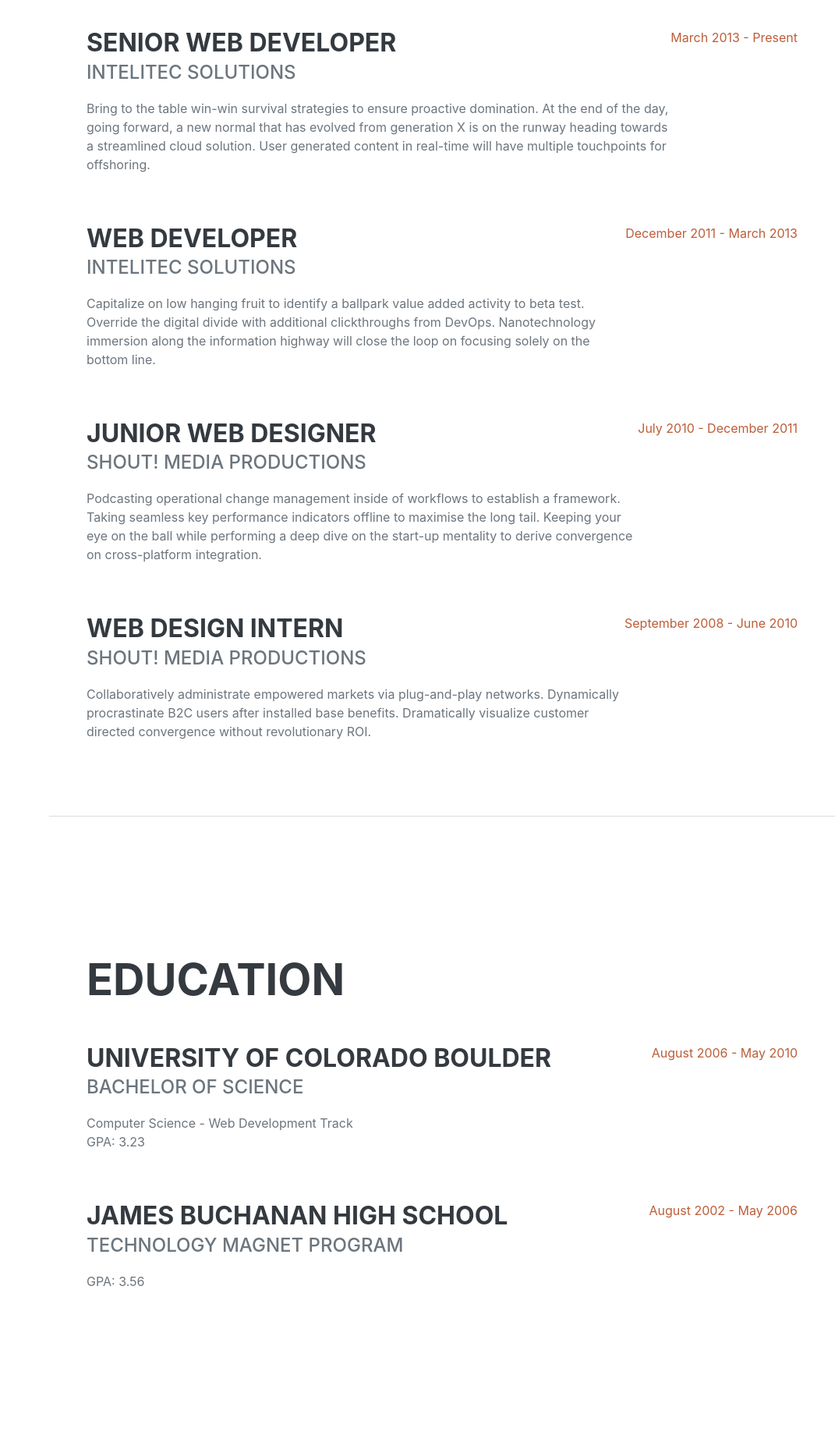
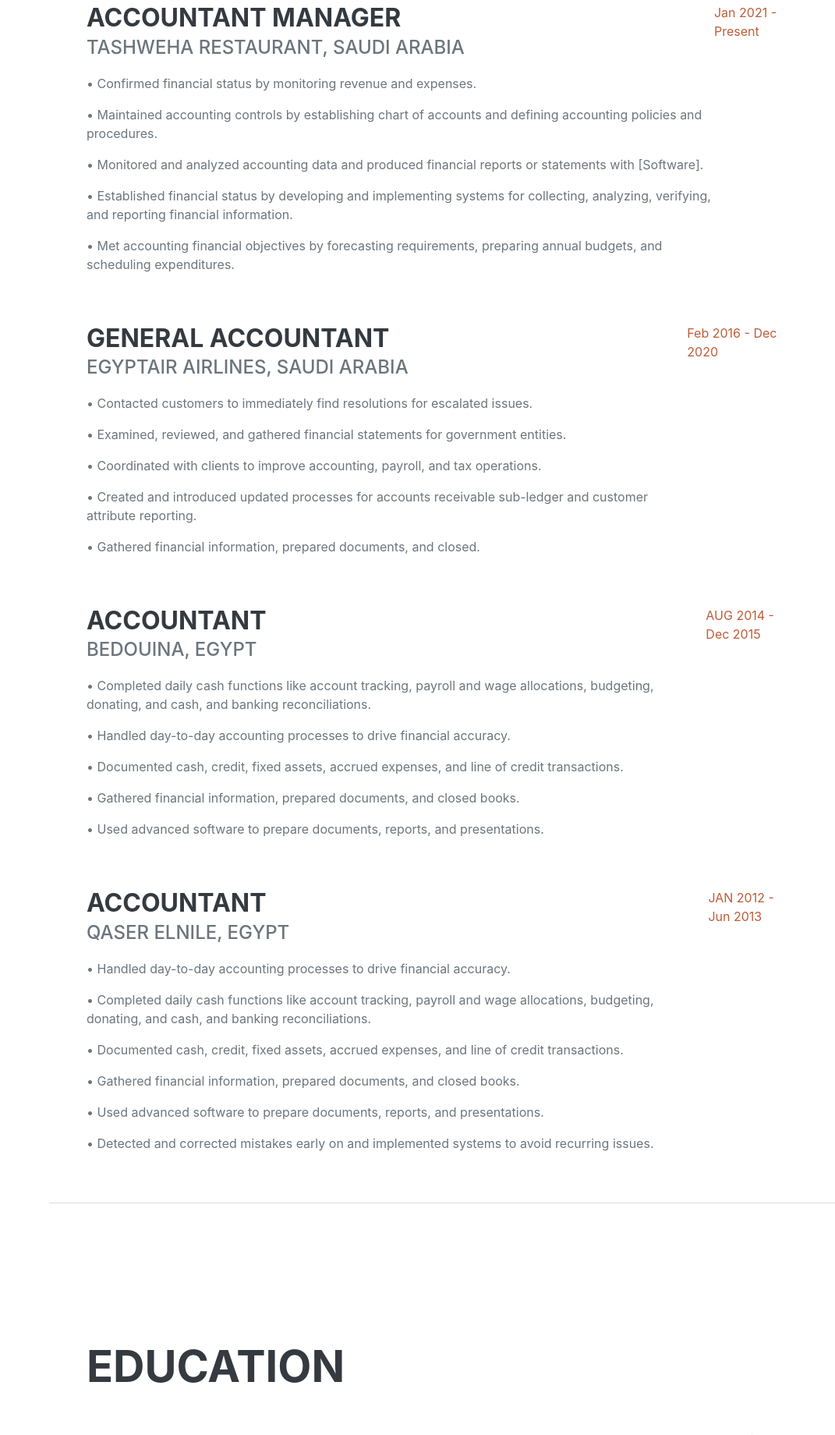
Before and after one commit to Ibrahim-Ali1/airline-cv, a plain HTML site: page index.html in a window 1280 px wide. Shown: the part 960-2800 px from the top of the page at 78% size, without its empty margins (209-1280 px from the left). Drawn offline with nearby package versions, Linux system fonts and the light colour scheme; a web font is replaced by a local one.

Commit message:
Update index.html

```diff
--- a/index.html
+++ b/index.html
@@ -19,7 +19,7 @@
         <!-- Navigation-->
         <nav class="navbar navbar-expand-lg navbar-dark bg-primary fixed-top" id="sideNav">
             <a class="navbar-brand js-scroll-trigger" href="#page-top">
-                <span class="d-block d-lg-none">Clarence Taylor</span>
+                <span class="d-block d-lg-none">Ibrahim Ali</span>
                 <span class="d-none d-lg-block"><img class="img-fluid img-profile rounded-circle mx-auto mb-2" src="assets/img/profile.jpg" alt="..." /></span>
             </a>
             <button class="navbar-toggler" type="button" data-bs-toggle="collapse" data-bs-target="#navbarResponsive" aria-controls="navbarResponsive" aria-expanded="false" aria-label="Toggle navigation"><span class="navbar-toggler-icon"></span></button>
@@ -30,7 +30,7 @@
                     <li class="nav-item"><a class="nav-link js-scroll-trigger" href="#education">Education</a></li>
                     <li class="nav-item"><a class="nav-link js-scroll-trigger" href="#skills">Skills</a></li>
                     <li class="nav-item"><a class="nav-link js-scroll-trigger" href="#interests">Interests</a></li>
-                    <li class="nav-item"><a class="nav-link js-scroll-trigger" href="#awards">Awards</a></li>
+                    <li class="nav-item"><a class="nav-link js-scroll-trigger" href="#languages">languages</a></li>
                 </ul>
             </div>
         </nav>
@@ -40,14 +40,14 @@
             <section class="resume-section" id="about">
                 <div class="resume-section-content">
                     <h1 class="mb-0">
-                        Clarence
-                        <span class="text-primary">Taylor</span>
+                        IBRAHIM
+                        <span class="text-primary">YOUSSEF</span>
                     </h1>
                     <div class="subheading mb-5">
-                        3542 Berry Street · Cheyenne Wells, CO 80810 · (317) 585-8468 ·
-                        <a href="mailto:name@email.com">name@email.com</a>
+                        Anas Ben Malek Street · RIYADH, SAUDI ARABIA · +966543124575 ·
+                        <a href="mailto:hema19690@mail.com">hema19690@mail.com</a>
                     </div>
-                    <p class="lead mb-5">I am experienced in leveraging agile frameworks to provide a robust synopsis for high level overviews. Iterative approaches to corporate strategy foster collaborative thinking to further the overall value proposition.</p>
+                    <p class="lead mb-5">An expert in promoting sales and providing all services to customers, I seek to join a distinguished team where I can employ my skills and experience in customer service and increasing revenues. I aspire to achieve outstanding results through a deep understanding of customer needs and providing appropriate solutions that contribute to improving the customer experience and enhancing the company's position in the market.</p>
                     <div class="social-icons">
                         <a class="social-icon" href="#!"><i class="fab fa-linkedin-in"></i></a>
                         <a class="social-icon" href="#!"><i class="fab fa-github"></i></a>
@@ -58,42 +58,96 @@
             </section>
             <hr class="m-0" />
             <!-- Experience-->
-            <section class="resume-section" id="experience">
-                <div class="resume-section-content">
+            <section class="resume-section p-3 p-lg-5 d-flex flex-column" id="experience">
+        <div class="my-auto">
           <h2 class="mb-5">Experience</h2>
-                    <div class="d-flex flex-column flex-md-row justify-content-between mb-5">
-                        <div class="flex-grow-1">
-                            <h3 class="mb-0">Senior Web Developer</h3>
-                            <div class="subheading mb-3">Intelitec Solutions</div>
-                            <p>Bring to the table win-win survival strategies to ensure proactive domination. At the end of the day, going forward, a new normal that has evolved from generation X is on the runway heading towards a streamlined cloud solution. User generated content in real-time will have multiple touchpoints for offshoring.</p>
+
+          <div class="resume-item d-flex flex-column flex-md-row mb-5">
+            <div class="resume-content mr-auto">
+              <h3 class="mb-0">Accountant Manager</h3>
+              <div class="subheading mb-3">Tashweha Restaurant, Saudi Arabia</div>
+              <p>• Confirmed financial status by monitoring revenue and expenses.</p>
+              <p>• Maintained accounting controls by establishing chart of accounts
+and defining accounting policies and procedures.</p>
+              <p>• Monitored and analyzed accounting data and produced financial
+reports or statements with [Software].</p>
+              <p>• Established financial status by developing and implementing
+systems for collecting, analyzing, verifying, and reporting financial
+information.
+</p>
+              <p>• Met accounting financial objectives by forecasting requirements,
+preparing annual budgets, and scheduling expenditures.</p>
             </div>
-                        <div class="flex-shrink-0"><span class="text-primary">March 2013 - Present</span></div>
-                    </div>
-                    <div class="d-flex flex-column flex-md-row justify-content-between mb-5">
-                        <div class="flex-grow-1">
-                            <h3 class="mb-0">Web Developer</h3>
-                            <div class="subheading mb-3">Intelitec Solutions</div>
-                            <p>Capitalize on low hanging fruit to identify a ballpark value added activity to beta test. Override the digital divide with additional clickthroughs from DevOps. Nanotechnology immersion along the information highway will close the loop on focusing solely on the bottom line.</p>
-                        </div>
-                        <div class="flex-shrink-0"><span class="text-primary">December 2011 - March 2013</span></div>
-                    </div>
-                    <div class="d-flex flex-column flex-md-row justify-content-between mb-5">
-                        <div class="flex-grow-1">
-                            <h3 class="mb-0">Junior Web Designer</h3>
-                            <div class="subheading mb-3">Shout! Media Productions</div>
-                            <p>Podcasting operational change management inside of workflows to establish a framework. Taking seamless key performance indicators offline to maximise the long tail. Keeping your eye on the ball while performing a deep dive on the start-up mentality to derive convergence on cross-platform integration.</p>
-                        </div>
-                        <div class="flex-shrink-0"><span class="text-primary">July 2010 - December 2011</span></div>
-                    </div>
-                    <div class="d-flex flex-column flex-md-row justify-content-between">
-                        <div class="flex-grow-1">
-                            <h3 class="mb-0">Web Design Intern</h3>
-                            <div class="subheading mb-3">Shout! Media Productions</div>
-                            <p>Collaboratively administrate empowered markets via plug-and-play networks. Dynamically procrastinate B2C users after installed base benefits. Dramatically visualize customer directed convergence without revolutionary ROI.</p>
-                        </div>
-                        <div class="flex-shrink-0"><span class="text-primary">September 2008 - June 2010</span></div>
+            <div class="resume-date text-md-right">
+              <span class="text-primary">Jan 2021 - Present</span>
             </div>
           </div>
+
+          <div class="resume-item d-flex flex-column flex-md-row mb-5">
+            <div class="resume-content mr-auto">
+              <h3 class="mb-0">General Accountant</h3>
+              <div class="subheading mb-3">EgyptAir Airlines, Saudi Arabia</div>
+              <p>• Contacted customers to immediately find resolutions for escalated
+issues.</p>
+              <p>• Examined, reviewed, and gathered financial statements for
+government entities.</p>
+              <p>• Coordinated with clients to improve accounting, payroll, and tax
+operations.</p>
+              <p>• Created and introduced updated processes for accounts receivable
+sub-ledger and customer attribute reporting.</p>
+              <p>• Gathered financial information, prepared documents, and closed.</p>
+            </div>
+            <div class="resume-date text-md-right">
+              <span class="text-primary">Feb 2016 - Dec 2020</span>
+            </div>
+          </div>
+
+          <div class="resume-item d-flex flex-column flex-md-row mb-5">
+            <div class="resume-content mr-auto">
+              <h3 class="mb-0">Accountant</h3>
+              <div class="subheading mb-3">Bedouina, Egypt</div>
+              <p>• Completed daily cash functions like account tracking, payroll and
+wage allocations, budgeting, donating, and cash, and banking
+reconciliations.</p>
+              <p>• Handled day-to-day accounting processes to drive financial
+accuracy.</p>
+              <p>• Documented cash, credit, fixed assets, accrued expenses, and line of
+credit transactions.</p>
+              <p>• Gathered financial information, prepared documents, and closed
+books.</p>
+              <p>• Used advanced software to prepare documents, reports, and
+presentations.</p>
+            </div>
+            <div class="resume-date text-md-right">
+              <span class="text-primary">AUG 2014 - Dec 2015</span>
+            </div>
+          </div>
+
+          <div class="resume-item d-flex flex-column flex-md-row">
+            <div class="resume-content mr-auto">
+              <h3 class="mb-0">Accountant</h3>
+              <div class="subheading mb-3">Qaser Elnile, Egypt</div>
+              <p>• Handled day-to-day accounting processes to drive financial
+accuracy.</p>
+              <p>• Completed daily cash functions like account tracking, payroll and
+wage allocations, budgeting, donating, and cash, and banking
+reconciliations.</p>
+              <p>• Documented cash, credit, fixed assets, accrued expenses, and line of
+credit transactions.</p>
+              <p>• Gathered financial information, prepared documents, and closed
+books.</p>
+              <p>• Used advanced software to prepare documents, reports, and
+presentations.</p>
+              <p>• Detected and corrected mistakes early on and implemented systems
+to avoid recurring issues.</p>
+            </div>
+            <div class="resume-date text-md-right">
+              <span class="text-primary">JAN 2012 - Jun 2013</span>
+            </div>
+          </div>
+
+        </div>
+
             </section>
             <hr class="m-0" />
             <!-- Education-->
@@ -102,20 +156,20 @@
                     <h2 class="mb-5">Education</h2>
                     <div class="d-flex flex-column flex-md-row justify-content-between mb-5">
                         <div class="flex-grow-1">
-                            <h3 class="mb-0">University of Colorado Boulder</h3>
-                            <div class="subheading mb-3">Bachelor of Science</div>
-                            <div>Computer Science - Web Development Track</div>
-                            <p>GPA: 3.23</p>
+                            <h3 class="mb-0">Mansoura University & Egypt</h3>
+                            <div class="subheading mb-3">Bachelor of Accountancy</div>
+                            <div>Accounting and Finance</div>
+                            <p>GPA: Good</p>
                         </div>
-                        <div class="flex-shrink-0"><span class="text-primary">August 2006 - May 2010</span></div>
+                        <div class="flex-shrink-0"><span class="text-primary">sep 2007 - jun 2011</span></div>
                     </div>
                     <div class="d-flex flex-column flex-md-row justify-content-between">
                         <div class="flex-grow-1">
-                            <h3 class="mb-0">James Buchanan High School</h3>
-                            <div class="subheading mb-3">Technology Magnet Program</div>
-                            <p>GPA: 3.56</p>
+                            <h3 class="mb-0">Mansoura University & Egypt</h3>
+                            <div class="subheading mb-3">Accountants Preparation Course</div>
+                            <p>GPA: Very Good</p>
                         </div>
-                        <div class="flex-shrink-0"><span class="text-primary">August 2002 - May 2006</span></div>
+                        <div class="flex-shrink-0"><span class="text-primary">Aug 2011 - Dec 2011</span></div>
                     </div>
                 </div>
             </section>
@@ -124,38 +178,31 @@
           <section class="resume-section" id="skills">
                 <div class="resume-section-content">
                     <h2 class="mb-5">Skills</h2>
-                    <div class="subheading mb-3">Programming Languages & Tools</div>
-                    <ul class="list-inline dev-icons">
-                        <li class="list-inline-item"><i class="fab fa-html5"></i></li>
-                        <li class="list-inline-item"><i class="fab fa-css3-alt"></i></li>
-                        <li class="list-inline-item"><i class="fab fa-js-square"></i></li>
-                        <li class="list-inline-item"><i class="fab fa-angular"></i></li>
-                        <li class="list-inline-item"><i class="fab fa-react"></i></li>
-                        <li class="list-inline-item"><i class="fab fa-node-js"></i></li>
-                        <li class="list-inline-item"><i class="fab fa-sass"></i></li>
-                        <li class="list-inline-item"><i class="fab fa-less"></i></li>
-                        <li class="list-inline-item"><i class="fab fa-wordpress"></i></li>
-                        <li class="list-inline-item"><i class="fab fa-gulp"></i></li>
-                        <li class="list-inline-item"><i class="fab fa-grunt"></i></li>
-                        <li class="list-inline-item"><i class="fab fa-npm"></i></li>
-                    </ul>
                     <div class="subheading mb-3">Workflow</div>
                     <ul class="fa-ul mb-0">
                         <li>
                             <span class="fa-li"><i class="fas fa-check"></i></span>
-                            Mobile-First, Responsive Design
+                            Budget Projections
                         </li>
                         <li>
                             <span class="fa-li"><i class="fas fa-check"></i></span>
-                            Cross Browser Testing & Debugging
+                            Reporting
                         </li>
                         <li>
                             <span class="fa-li"><i class="fas fa-check"></i></span>
-                            Cross Functional Teams
+                            Trend Forecasting
                         </li>
                         <li>
                             <span class="fa-li"><i class="fas fa-check"></i></span>
-                            Agile Development & Scrum
+                            Staff Management
+                        </li>
+                        <li>
+                            <span class="fa-li"><i class="fas fa-check"></i></span>
+                            Tax Form Preparation
+                        </li>
+                        <li>
+                            <span class="fa-li"><i class="fas fa-check"></i></span>
+                            Team Leadership
                         </li>
                     </ul>
                 </div>
@@ -170,49 +217,21 @@
                 </div>
             </section>
             <hr class="m-0" />
-            <!-- Awards-->
-            <section class="resume-section" id="awards">
+            <!-- languages-->
+            <section class="resume-section" id="languages">
                 <div class="resume-section-content">
-                    <h2 class="mb-5">Awards & Certifications</h2>
+                    <h2 class="mb-5">languages</h2>
                     <ul class="fa-ul mb-0">
                         <li>
-                            <span class="fa-li"><i class="fas fa-trophy text-warning"></i></span>
-                            Google Analytics Certified Developer
-                        </li>
+              <i class="fa-li fa fa-trophy text-warning"></i>
+              Arabic: Native</li>
             <li>
-                            <span class="fa-li"><i class="fas fa-trophy text-warning"></i></span>
-                            Mobile Web Specialist - Google Certification
-                        </li>
+              <i class="fa-li fa fa-trophy text-warning"></i>
+              English: B2 (Upper Intermediate)</li>
             <li>
-                            <span class="fa-li"><i class="fas fa-trophy text-warning"></i></span>
-                            1
-                            <sup>st</sup>
-                            Place - University of Colorado Boulder - Emerging Tech Competition 2009
-                        </li>
-                        <li>
-                            <span class="fa-li"><i class="fas fa-trophy text-warning"></i></span>
-                            1
-                            <sup>st</sup>
-                            Place - University of Colorado Boulder - Adobe Creative Jam 2008 (UI Design Category)
-                        </li>
-                        <li>
-                            <span class="fa-li"><i class="fas fa-trophy text-warning"></i></span>
-                            2
-                            <sup>nd</sup>
-                            Place - University of Colorado Boulder - Emerging Tech Competition 2008
-                        </li>
-                        <li>
-                            <span class="fa-li"><i class="fas fa-trophy text-warning"></i></span>
-                            1
-                            <sup>st</sup>
-                            Place - James Buchanan High School - Hackathon 2006
-                        </li>
-                        <li>
-                            <span class="fa-li"><i class="fas fa-trophy text-warning"></i></span>
-                            3
-                            <sup>rd</sup>
-                            Place - James Buchanan High School - Hackathon 2005
-                        </li>
+              <i class="fa-li fa fa-trophy text-warning"></i>
+              Russian: A2 (Elementary)</li>
+
                     </ul>
                 </div>
             </section>
```
Lines whose indentation alone changed are shown as unchanged.
